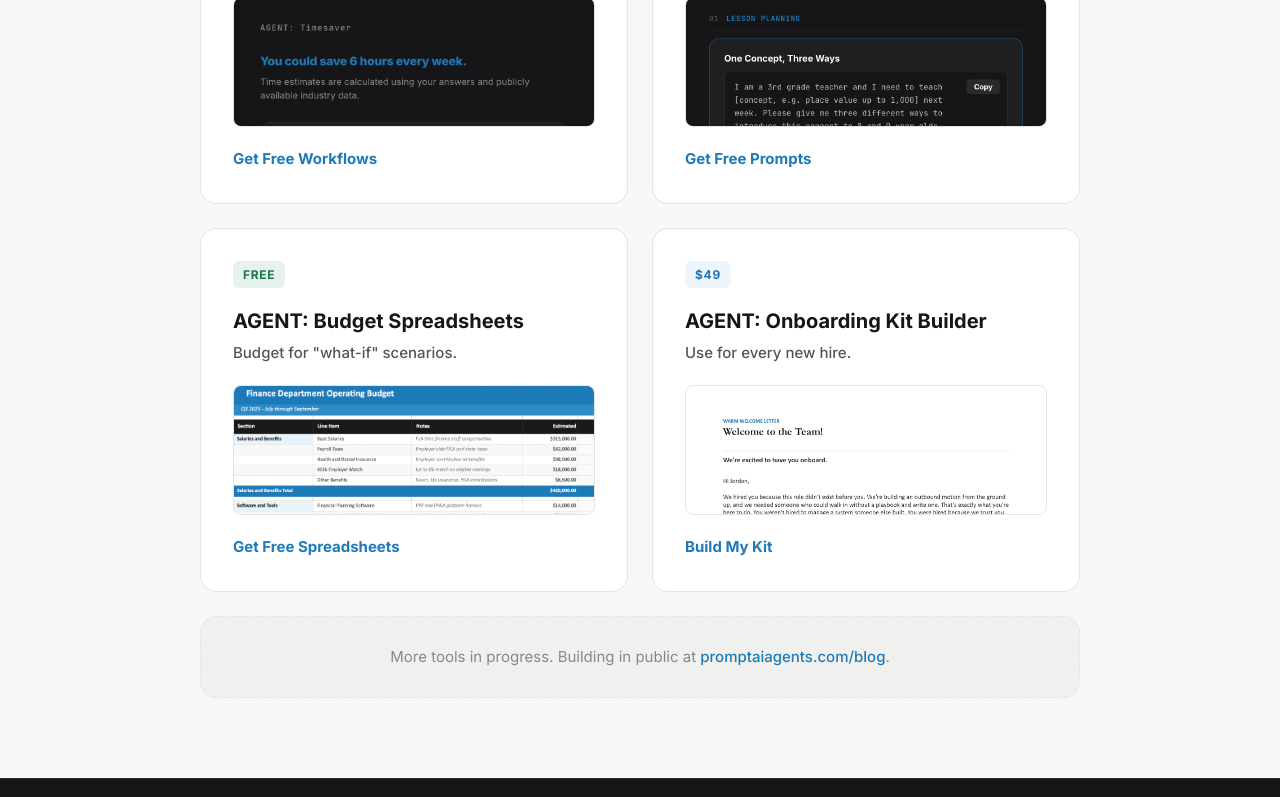
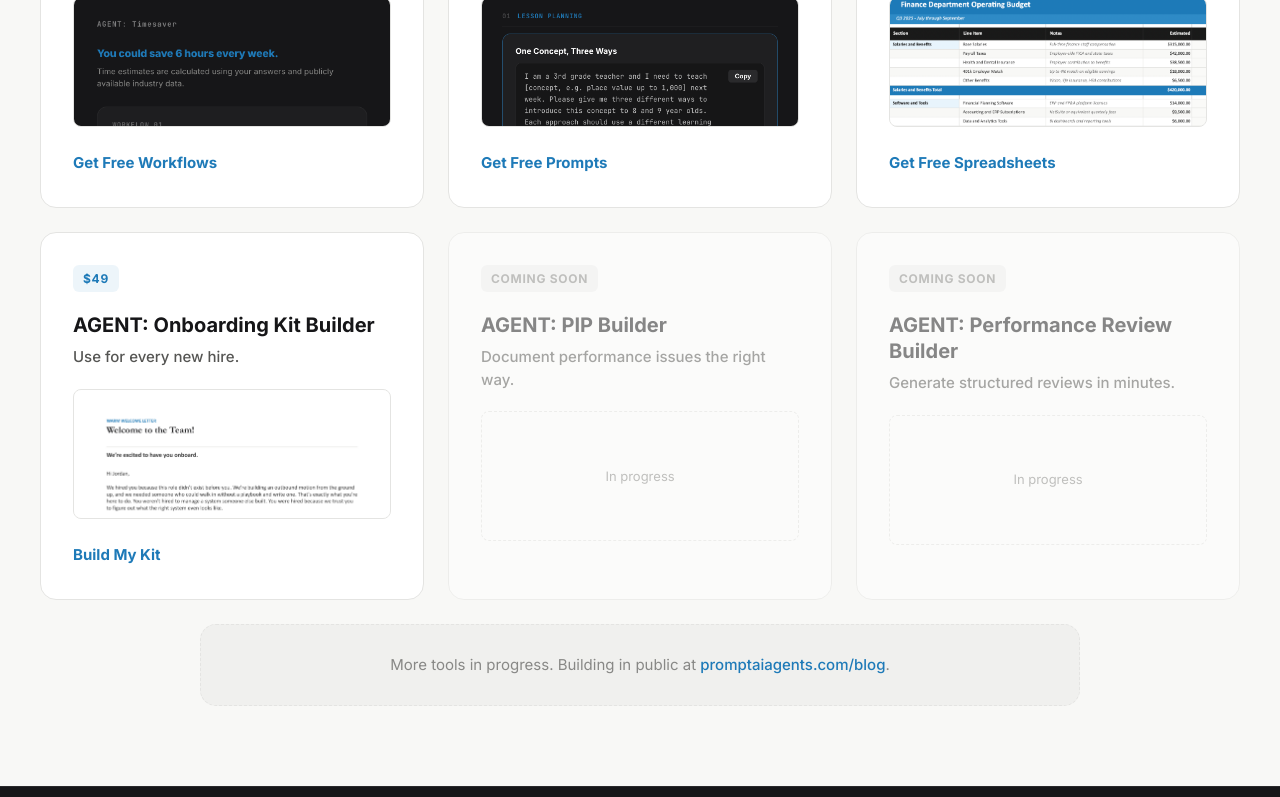
Before and after one commit to coolcalvin457-tech/agent-timesaver-nextjs, a Next.js app: page /tools in a window 1280 px wide. Shown: the part 567-1364 px from the top of the page. Built offline with nearby package versions, Linux system fonts and the light colour scheme.

Commit message:
Add 3-col grid with PIP Builder and Performance Review coming soon cards

```diff
--- a/app/globals.css
+++ b/app/globals.css
@@ -2743,10 +2743,10 @@ input, textarea {
 /* ── Tools Page ───────────────────────────────────────────── */
 .tools-grid {
   display: grid;
-  grid-template-columns: repeat(2, 1fr);
+  grid-template-columns: repeat(3, 1fr);
   grid-auto-rows: 1fr;
   gap: 24px;
-  max-width: 880px;
+  max-width: 1200px;
   margin: 0 auto;
 }
 
@@ -2789,6 +2789,18 @@ input, textarea {
   border-radius: var(--radius-tag);
   background: rgba(30, 122, 184, 0.08);
   color: var(--cta);
+}
+
+.tool-badge-coming-soon {
+  display: inline-block;
+  font-size: 0.75rem;
+  font-weight: 700;
+  letter-spacing: 0.06em;
+  text-transform: uppercase;
+  padding: 4px 10px;
+  border-radius: var(--radius-tag);
+  background: rgba(0, 0, 0, 0.05);
+  color: var(--text-muted);
 }
 
 .tools-coming-soon {
--- a/app/tools/page.tsx
+++ b/app/tools/page.tsx
@@ -67,6 +67,30 @@ const tools = [
     cta: "Build My Kit",
     image: "/tool-previews/onboarding-kit-preview.png",
   },
+  {
+    slug: "pip-builder",
+    href: "#",
+    badgeClass: "tool-badge-paid",
+    label: "HR Tools",
+    badgeDisplay: "Coming Soon",
+    name: "AGENT: PIP Builder",
+    tagline: "Document performance issues the right way.",
+    description: "",
+    cta: "",
+    isComingSoon: true,
+  },
+  {
+    slug: "performance-review-builder",
+    href: "#",
+    badgeClass: "tool-badge-paid",
+    label: "HR Tools",
+    badgeDisplay: "Coming Soon",
+    name: "AGENT: Performance Review Builder",
+    tagline: "Generate structured reviews in minutes.",
+    description: "",
+    cta: "",
+    isComingSoon: true,
+  },
 ];
 
 export default function ToolsPage() {
--- a/components/ToolsList.tsx
+++ b/components/ToolsList.tsx
@@ -13,6 +13,7 @@ type Tool = {
   description: string;
   cta: string;
   image?: string;
+  isComingSoon?: boolean;
 };
 
 const FILTERS = ["All", "Human Resources"];
@@ -84,12 +85,17 @@ export default function ToolsList({ tools }: { tools: Tool[] }) {
           <div
             key={tool.slug}
             className="tool-card"
-            style={{ cursor: "pointer" }}
-            onClick={() => { window.location.href = tool.href; }}
+            style={{
+              cursor: tool.isComingSoon ? "default" : "pointer",
+              opacity: tool.isComingSoon ? 0.5 : 1,
+            }}
+            onClick={() => { if (!tool.isComingSoon) window.location.href = tool.href; }}
           >
             {/* Badge */}
             <div style={{ marginBottom: "20px" }}>
-              <span className={tool.badgeClass}>{tool.badgeDisplay ?? tool.label}</span>
+              <span className={tool.isComingSoon ? "tool-badge-coming-soon" : tool.badgeClass}>
+                {tool.badgeDisplay ?? tool.label}
+              </span>
             </div>
 
             {/* Name */}
@@ -117,6 +123,25 @@ export default function ToolsList({ tools }: { tools: Tool[] }) {
             >
               {tool.tagline}
             </p>
+
+            {/* Coming soon placeholder */}
+            {tool.isComingSoon && (
+              <div
+                style={{
+                  marginTop: "20px",
+                  height: "130px",
+                  borderRadius: "8px",
+                  border: "1px dashed var(--border)",
+                  display: "flex",
+                  alignItems: "center",
+                  justifyContent: "center",
+                }}
+              >
+                <span style={{ fontSize: "0.8125rem", color: "var(--text-muted)" }}>
+                  In progress
+                </span>
+              </div>
+            )}
 
             {/* Preview image */}
             {tool.image && (
@@ -148,6 +173,7 @@ export default function ToolsList({ tools }: { tools: Tool[] }) {
             <div style={{ flexGrow: 1 }} />
 
             {/* CTA */}
+            {!tool.isComingSoon && (
               <a
                 href={tool.href}
                 style={{
@@ -155,7 +181,6 @@ export default function ToolsList({ tools }: { tools: Tool[] }) {
                   marginTop: "24px",
                   fontWeight: 600,
                   color: "var(--cta)",
-                marginTop: "20px",
                   display: "block",
                   textDecoration: "none",
                 }}
@@ -163,6 +188,7 @@ export default function ToolsList({ tools }: { tools: Tool[] }) {
               >
                 {tool.cta}
               </a>
+            )}
           </div>
         ))}
       </div>
```
Lines whose indentation alone changed are shown as unchanged.
